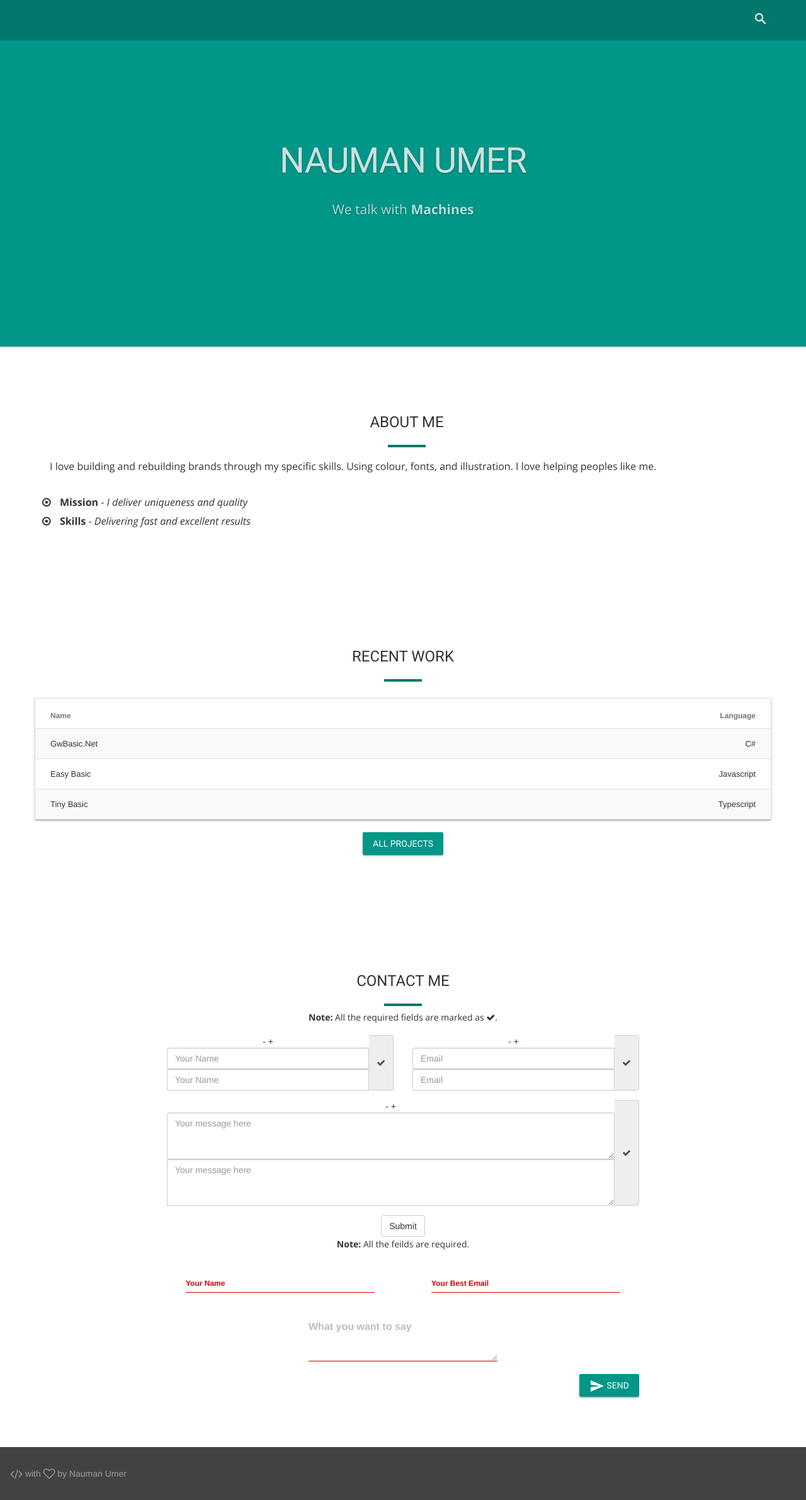
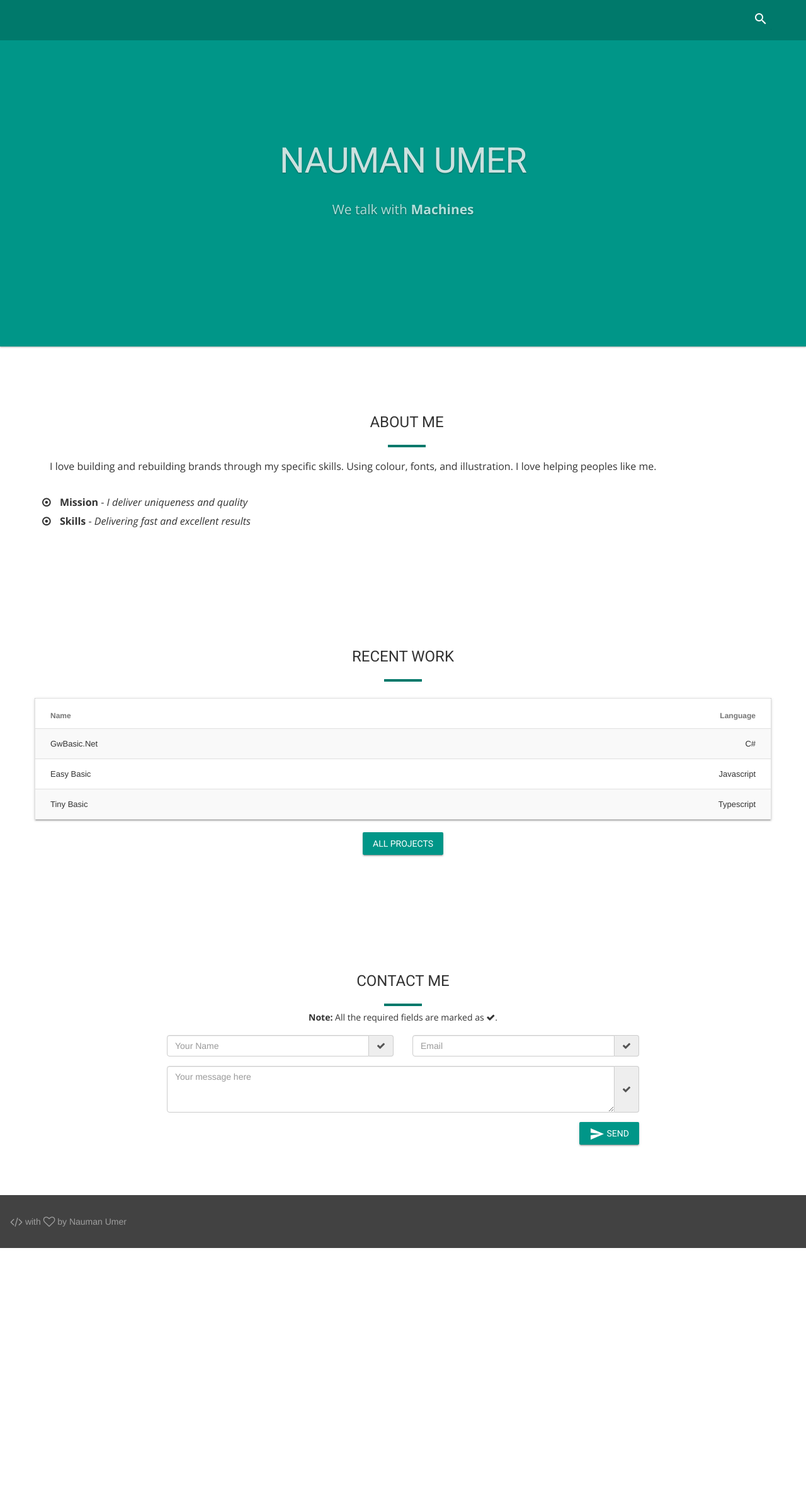
Before and after one commit to nmanumr/nmanumr.com, a Jekyll site: the page built from index.html, in a window 1280 px wide. Shown: the whole page at 63% size. Built offline with Jekyll 4.4.1, drawn with Linux system fonts in a browser that asks for light colours; nearby versions of some CDN libraries; comment, search, counter and statistics services are not loaded.

Commit message:
Update contact.html

```diff
--- a/_includes/contact.html
+++ b/_includes/contact.html
@@ -13,14 +13,13 @@
                         </div>
                         <div class="clearfix"></div>
                     </div>
-<form action="https://formspree.io/u.nauman@outlook.com" method="POST">
+                    <form action="https://formspree.io/u.nauman@outlook.com" method="POST">
                      <p><strong>Note: </strong>All the required fields are marked as <i class="fa fa-check"></i>.</p>
                          <div class="row">
                               <div class="col-md-6">
                                   <div class="form-group">
                                       <div class="input-group">
- -                                        <input type="tel" class="form-control" name="Name" placeholder="Your Name">
- +                                        <input type="text" class="form-control" name="Name" placeholder="Your Name" required="True">
+                                          <input type="text" class="form-control" name="Name" placeholder="Your Name" required="True">
                                           <span class="input-group-addon lead" id="basic-addon1"><i class="fa fa-check"></i></span>
                                       </div>
                                   </div>
@@ -28,8 +27,7 @@
                               <div class="col-md-6">
                                   <div class="form-group">
                                       <div class="input-group">
- -                                        <input type="email" class="form-control" name="Email" placeholder="Email">
- +                                        <input type="email" class="form-control" name="Email" placeholder="Email" required="True">
+                                          <input type="email" class="form-control" name="Email" placeholder="Email" required="True">
                                           <span class="input-group-addon lead" id="basic-addon1"><i class="fa fa-check"></i></span>
                                       </div>
                                   </div>
@@ -37,49 +35,16 @@
                           </div>
                           <div class="form-group">
                               <div class="input-group">
- -                                <textarea class="form-control" rows="3" name="Message" placeholder="Your message here"></textarea>
- +                                <textarea class="form-control" rows="3" name="Message" placeholder="Your message here" required="True"></textarea>
+                                  <textarea class="form-control" rows="3" name="Message" placeholder="Your message here" required="True"></textarea>
                                   <span class="input-group-addon lead" id="basic-addon1"><i class="fa fa-check"></i></span>
                               </div>
 
                          </div>
 
-                         <button type="submit" class="btn tf-btn btn-default">Submit</button>
+                         <button type="submit" class="pull-right mdl-button--primary mdl-button mdl-js-button mdl-button--raised mdl-js-ripple-effect">
+                            <i class="material-icons">send</i> Send
+                         </button>
                      </form>
-                    <form action="https://formspree.io/u.nauman@outlook.com" method="POST">
-                    <p>
-<strong>Note: </strong>
-All the feilds are required.
-</p>
-                        <div class="row">
-                            <div class="col-md-6">
-<div class="mdl-textfield mdl-js-textfield mdl-textfield--floating-label">
-    <input class="mdl-textfield__input" type="text" name="name" required="True">
-    <label class="mdl-textfield__label" for="name">Your Name</label>
-  </div>
-
-                            </div>
-                            <div class="col-md-6">
-<div class="mdl-textfield mdl-js-textfield mdl-textfield--floating-label">
-    <input class="mdl-textfield__input" type="email" name="Email" required="True">
-    <label class="mdl-textfield__label" for="name">Your Best Email</label>
-  </div>
-
-                            </div>
-                        </div>
-                        <div class="row">
-<div class="mdl-textfield mdl-js-textfield">
-    <textarea class="mdl-textfield__input" type="text" rows= "3" name="Message" required="true"></textarea>
-    <label class="mdl-textfield__label" for="Message">What you want to say</label>
-  </div>
-
-                        </div>
-                        <!-- Raised button with ripple -->
-<button type="submit" class="pull-right mdl-button--primary mdl-button mdl-js-button mdl-button--raised mdl-js-ripple-effect">
- <i class="material-icons">send</i> Send
-</button>
-
-                    </form>
 
                 </div>
             </div>
```
